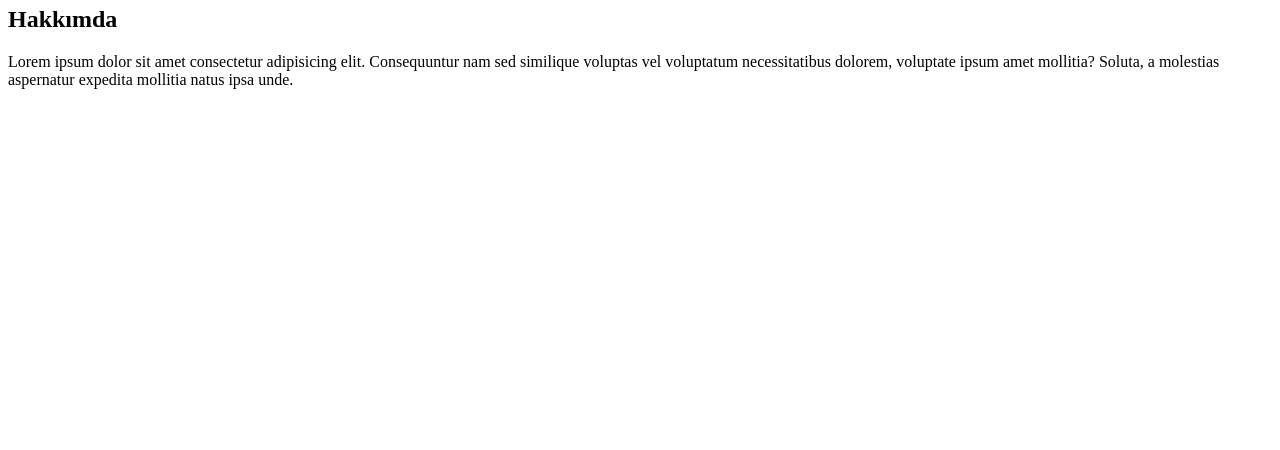
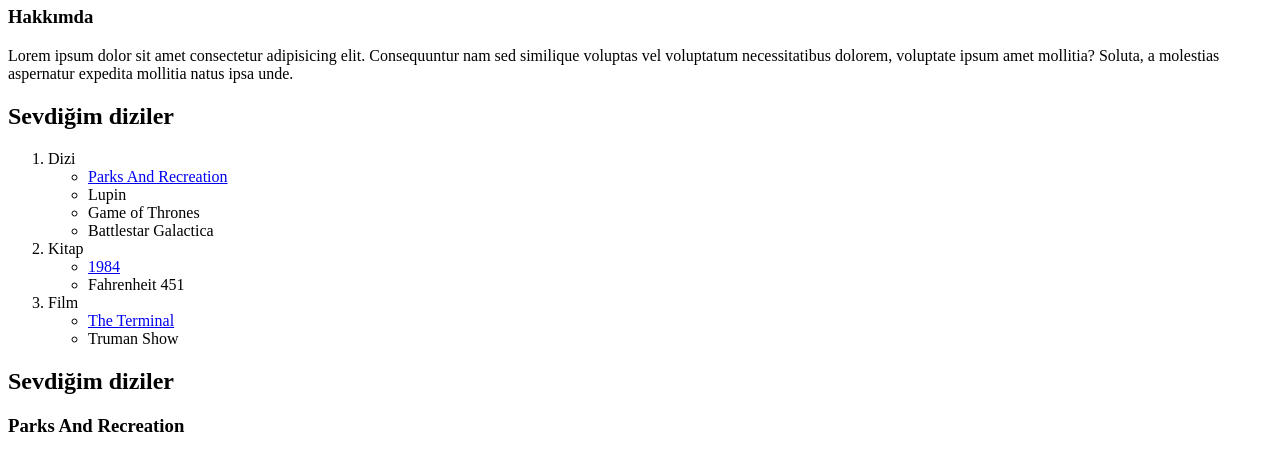
Before and after one commit to enessertaslan/newrepo, a plain HTML site: page index.html in a window 1280 px wide. Shown: the part 60-510 px from the top of the page. Drawn offline with Linux system fonts and the light colour scheme.

Commit message:
Sayfa içeriği değiştirildi

```diff
--- a/index.html
+++ b/index.html
@@ -1,11 +1,37 @@
 <html>
 <head>
-
+<title>My page</title>
 </head>
 <body>
     <h1>Enes Sertaslan</h1>
-    <h2>Hakkımda</h2>
+    <h3>Hakkımda</h3>
     <p>Lorem ipsum dolor sit amet consectetur adipisicing elit. Consequuntur nam sed similique voluptas vel voluptatum necessitatibus dolorem, voluptate ipsum amet mollitia? Soluta, a molestias aspernatur expedita mollitia natus ipsa unde.</p>
+    <h2>Sevdiğim diziler</h2>
+    <ol>
+        <li>Dizi
+            <ul>
+                <li><a href="https://www.imdb.com/title/tt1266020/?ref_=nv_sr_srsg_0" target="_blank">Parks And Recreation</a></li>
+                <li>Lupin</li>
+                <li>Game of Thrones</li>
+                <li>Battlestar Galactica</li>
+            </ul>
+        </li>
+        <li>Kitap
+            <ul>
+                <li><a href="https://www.goodreads.com/book/show/40961427-1984" target="_blank">1984</a></li>
+                <li>Fahrenheit 451</li>
+             </ul>
+        </li>
+        <li>Film
+            <ul>
+                <li><a href="https://www.imdb.com/title/tt0362227/?ref_=nv_sr_srsg_0" target="_blank">The Terminal</a></li>
+                <li>Truman Show</li>
+             </ul>
+        </li>
+    </ol>
+    <h2>Sevdiğim diziler</h2>
+    <h3>Parks And Recreation</h3>
+   <a hreF="https://www.imdb.com/title/tt1266020/?ref_=nv_sr_srsg_0" target="_blank"><img src="https://m.media-amazon.com/images/M/MV5BMjA5MjUxNDgwNF5BMl5BanBnXkFtZTgwMDI5NjMwNDE@._V1_FMjpg_UX1000_.jpg" alt="Series that i love" width="200px" height="300px" href="https://www.imdb.com/title/tt1266020/?ref_=nv_sr_srsg_0"></a>
 
 </body>
 
```
